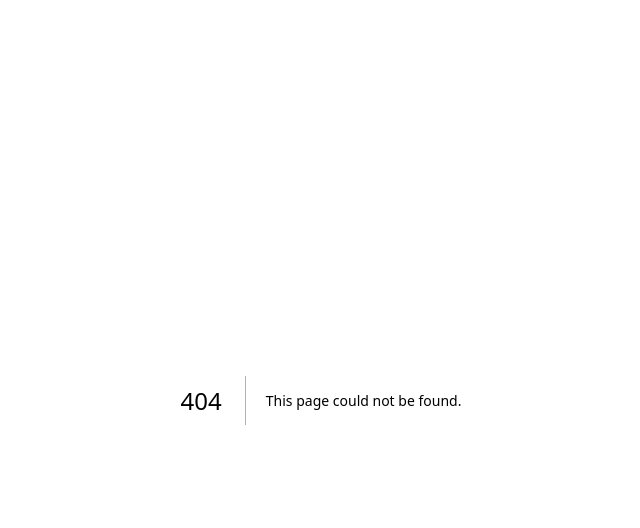
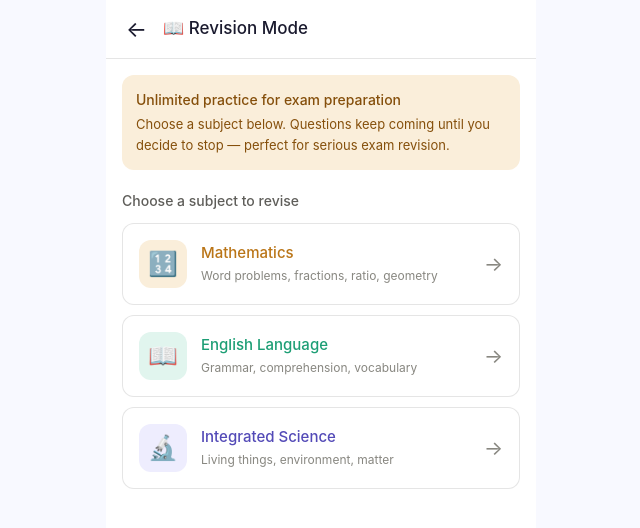
Before and after one commit to johnejalu-cell/distinction-ple-tutor, a Next.js app: page /revision/select in a window 1280 px wide. Before the commit this address had no page. Shown: the top 528 px of the page, without its empty margins (319-959 px from the left). Built offline with nearby package versions, Linux system fonts and the light colour scheme.

Commit message:
Create page.tsx

```diff
--- /dev/null
+++ b/src/app/revision/select/page.tsx
@@ -0,0 +1,60 @@
+'use client'
+
+import { useRouter } from 'next/navigation'
+
+export default function RevisionSelectPage() {
+  const router = useRouter()
+
+  const subjects = [
+    { code: 'mathematics', name: 'Mathematics', icon: '🔢', color: '#BA7517', bg: '#FAEEDA', desc: 'Word problems, fractions, ratio, geometry' },
+    { code: 'english', name: 'English Language', icon: '📖', color: '#1D9E75', bg: '#E1F5EE', desc: 'Grammar, comprehension, vocabulary' },
+    { code: 'science', name: 'Integrated Science', icon: '🔬', color: '#534AB7', bg: '#EEEDFE', desc: 'Living things, environment, matter' },
+  ]
+
+  return (
+    <div style={{ display: 'flex', flexDirection: 'column', minHeight: '100vh' }}>
+      <div className="topbar">
+        <button className="topbar-back" onClick={() => router.push('/dashboard')}>←</button>
+        <div className="topbar-title">📖 Revision Mode</div>
+      </div>
+
+      <div style={{ flex: 1, padding: 16 }}>
+        <div style={{ background: '#FAEEDA', borderRadius: 12, padding: 14, marginBottom: 20 }}>
+          <div style={{ fontSize: 14, fontWeight: 500, color: '#854F0B', marginBottom: 4 }}>
+            Unlimited practice for exam preparation
+          </div>
+          <div style={{ fontSize: 13, color: '#854F0B', lineHeight: 1.6 }}>
+            Choose a subject below. Questions keep coming until you decide to stop — perfect for serious exam revision.
+          </div>
+        </div>
+
+        <div style={{ fontSize: 14, fontWeight: 500, marginBottom: 12, color: '#5F5E5A' }}>
+          Choose a subject to revise
+        </div>
+
+        <div style={{ display: 'flex', flexDirection: 'column', gap: 10 }}>
+          {subjects.map(s => (
+            <div
+              key={s.code}
+              onClick={() => router.push(`/revision?subject=${s.code}`)}
+              style={{
+                background: '#fff', border: '0.5px solid rgba(0,0,0,0.10)',
+                borderRadius: 12, padding: 16, cursor: 'pointer',
+                display: 'flex', alignItems: 'center', gap: 14,
+              }}
+            >
+              <div style={{ width: 48, height: 48, borderRadius: 12, background: s.bg, display: 'flex', alignItems: 'center', justifyContent: 'center', fontSize: 24, flexShrink: 0 }}>
+                {s.icon}
+              </div>
+              <div style={{ flex: 1 }}>
+                <div style={{ fontSize: 15, fontWeight: 500, marginBottom: 3, color: s.color }}>{s.name}</div>
+                <div style={{ fontSize: 12, color: '#888780' }}>{s.desc}</div>
+              </div>
+              <div style={{ fontSize: 20, color: '#888780' }}>→</div>
+            </div>
+          ))}
+        </div>
+      </div>
+    </div>
+  )
+}
```
